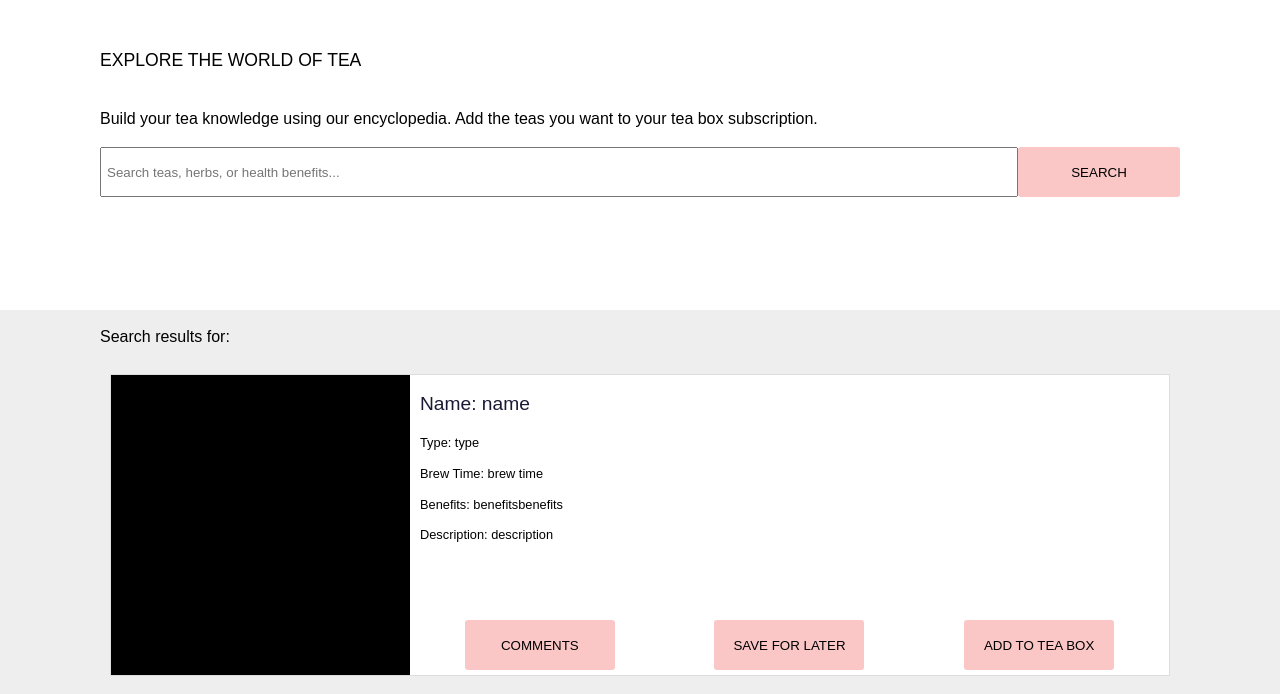
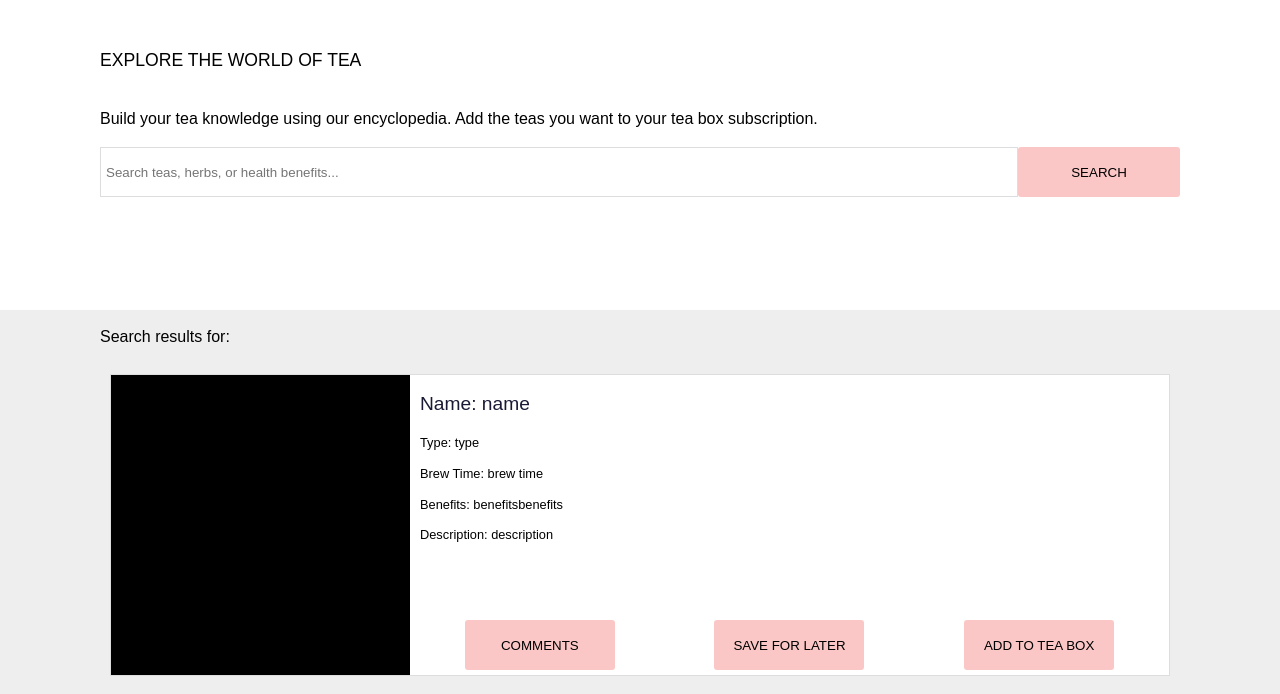
Before and after one commit to itsevalieu/project-lotus, a React app: page /encyclopedia in a window 1280 px wide. Shown: the part 80-774 px from the top of the page. Built offline with nearby package versions, Linux system fonts and the light colour scheme.

Commit message:
Changing border color for search input

```diff
--- a/src/assets/css/Search.css
+++ b/src/assets/css/Search.css
@@ -9,6 +9,7 @@
 	flex-flow: column nowrap;
 }
 .search input {
+	border: 1px solid #ddd;
 	width: 85%;
 	height: 50px;
 	text-overflow: ellipsis;
```
